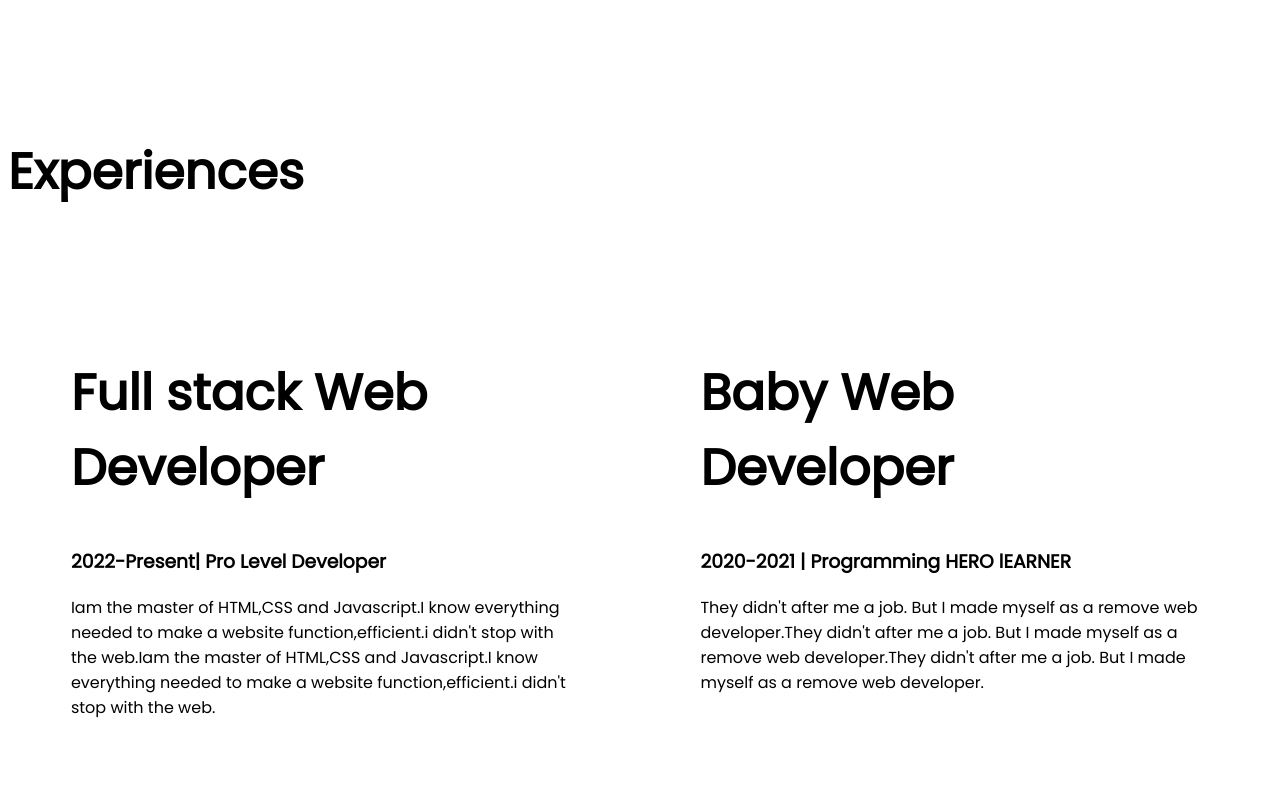
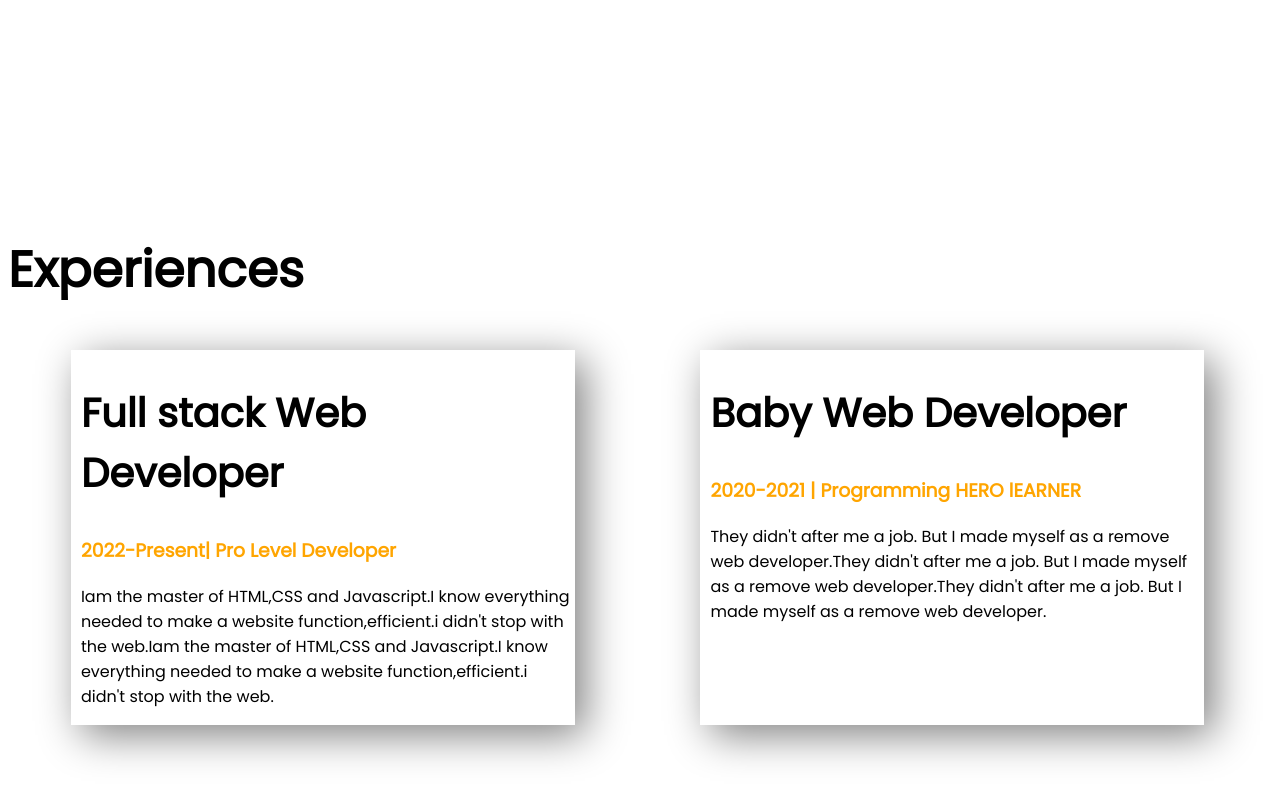
Before and after one commit to hasan-3/Developer-portfolio, a plain HTML site: page index.html in a window 1280 px wide. Shown: the part 1392-2192 px from the top of the page. Drawn offline with Linux system fonts and the light colour scheme.

Commit message:
init commit changed

```diff
--- a/index.html
+++ b/index.html
@@ -46,18 +46,18 @@
     <section class="experience-area">
         <h1>Experiences</h1>
         <div class="flexible-container">
-            <div class="half-width">
-                <h1>Full stack Web Developer</h1>
-                <h3>2022-Present| Pro Level Developer</h3>
+            <div class="experience-item">
+                <h2>Full stack Web Developer</h2>
+                <h3 class="Asma">2022-Present| Pro Level Developer</h3>
                 <p>Iam the master of HTML,CSS and Javascript.I know everything needed to make a website
                     function,efficient.i
                     didn't stop with the web.Iam the master of HTML,CSS and Javascript.I know everything needed to make
                     a
                     website function,efficient.i didn't stop with the web.</p>
             </div>
-            <div class="half-width">
-                <h1>Baby Web Developer</h1>
-                <h3>2020-2021 | Programming HERO lEARNER</h3>
+            <div class="experience-item">
+                <h2>Baby Web Developer</h2>
+                <h3 class="Asma">2020-2021 | Programming HERO lEARNER</h3>
                 <P>They didn't after me a job. But I made myself as a remove web developer.They didn't after me a job.
                     But I made myself as a remove web developer.They didn't after me a job. But I made myself as a
                     remove web developer.</P>
--- a/style.css
+++ b/style.css
@@ -4,6 +4,10 @@ body {
 
 h1 {
     font-size: 50px;
+}
+
+h2 {
+    font-size: 40px;
 }
 
 .Asma {
@@ -34,3 +38,11 @@ h1 {
     color: white;
     font-weight: 700;
 }
+
+.experience-item {
+    width: 40%;
+    margin-left: 5%;
+    margin-right: 5%;
+    padding-left: 10px;
+    box-shadow: 10px 10px 40px gray;
+}
```
